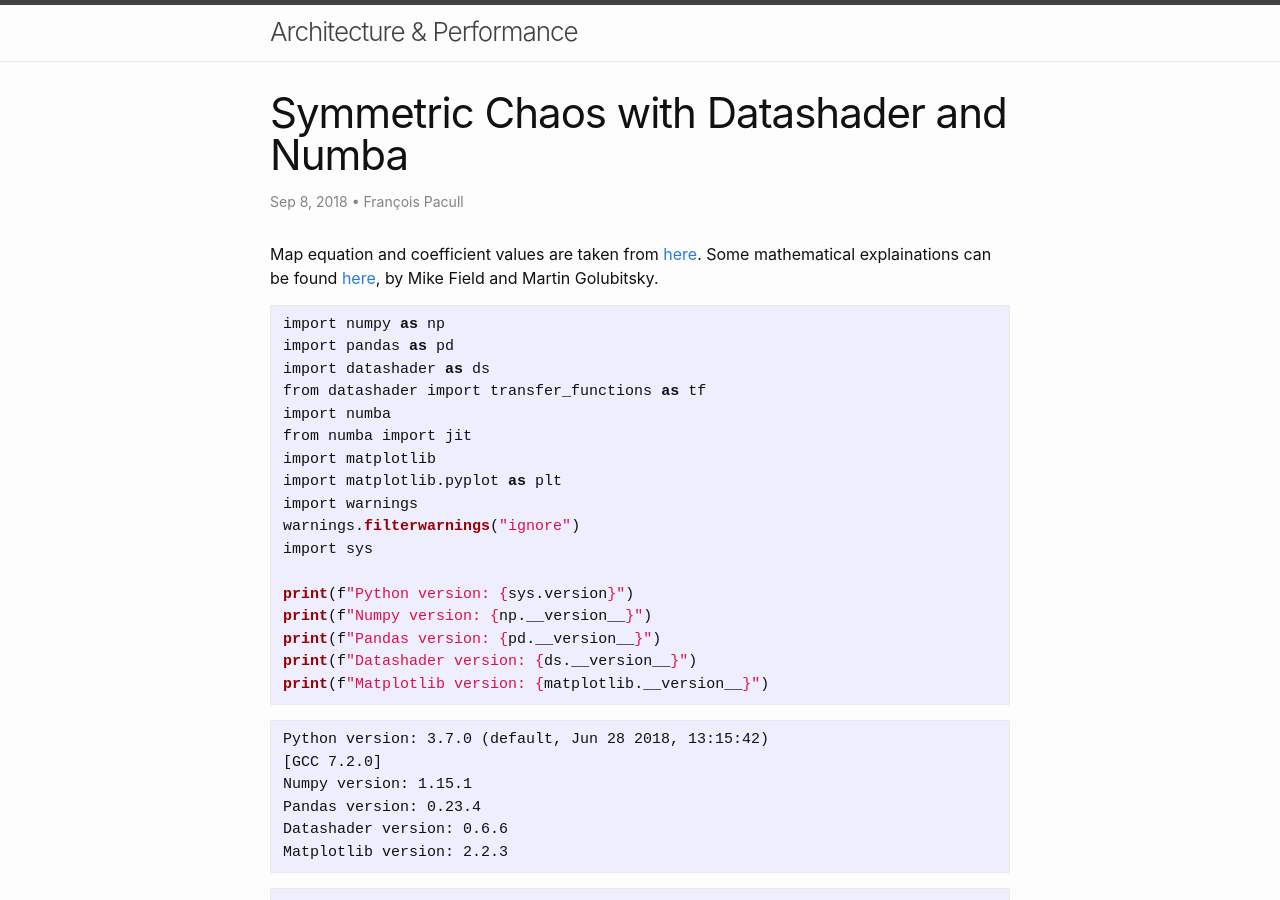
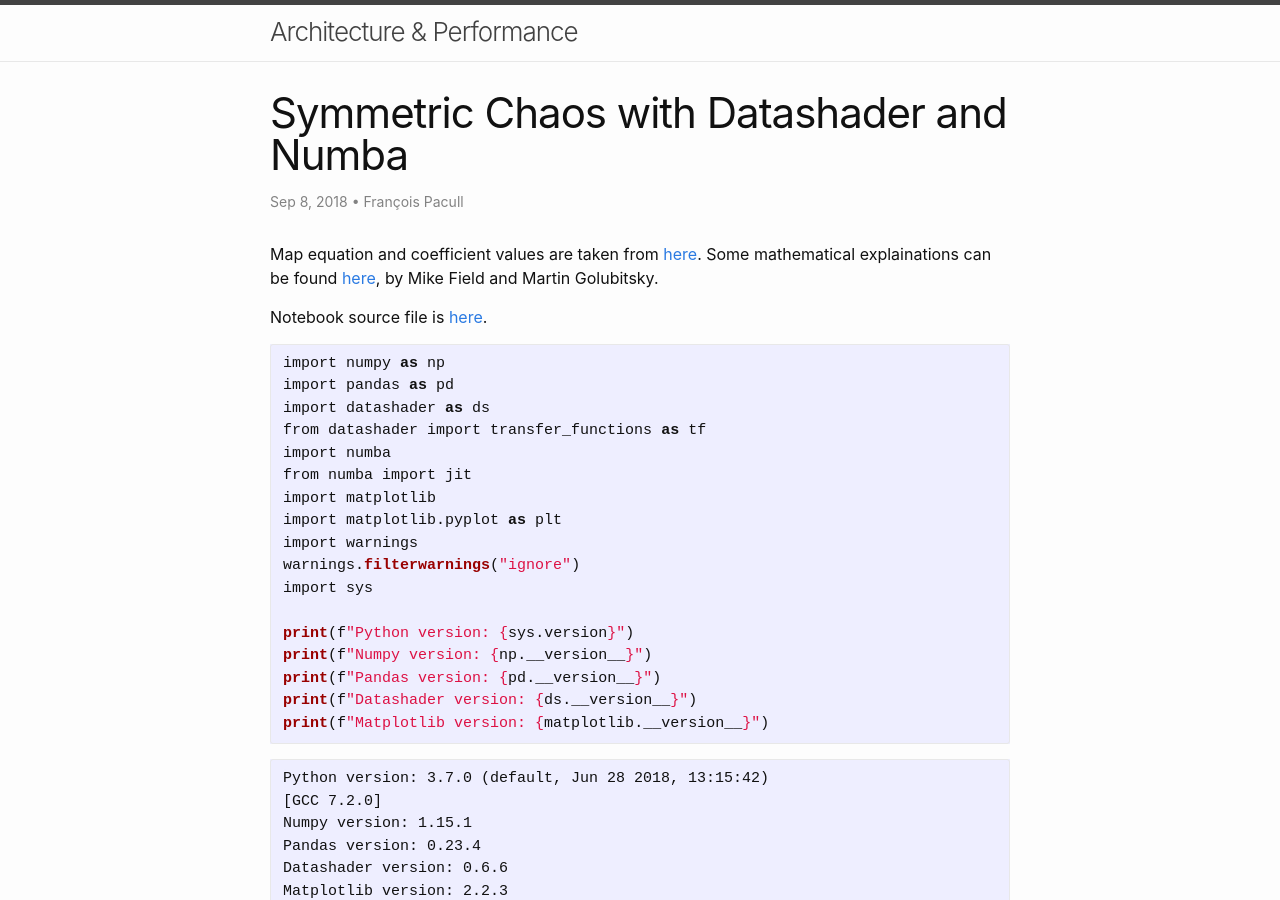
Before and after one commit to aetperf/aetperf.github.io, a Jekyll site: the page built from _posts/2018-09-08-Symmetric-Chaos-with-Datashader-and-Numba.md, in a window 1280 px wide and 900 px high. Built offline with Jekyll 4.4.1, drawn with Linux system fonts in a browser that asks for light colours.

Commit message:
added a link to notebook file

````diff
--- a/_posts/2018-09-08-Symmetric-Chaos-with-Datashader-and-Numba.md
+++ b/_posts/2018-09-08-Symmetric-Chaos-with-Datashader-and-Numba.md
@@ -7,6 +7,7 @@ tags: attractor symmetry datashader numba
 
 Map equation and coefficient values are taken from [here](https://softologyblog.wordpress.com/2017/03/04/2d-strange-attractors/). Some mathematical explainations can be found [here](http://www.ams.org/notices/199502/golubitsky.pdf), by Mike Field and Martin Golubitsky.
 
+Notebook source file is [here](https://github.com/djfrancesco/Math_notebooks/blob/master/attractors/golubitsky_01.ipynb).
 
 ```python
 import numpy as np
````
